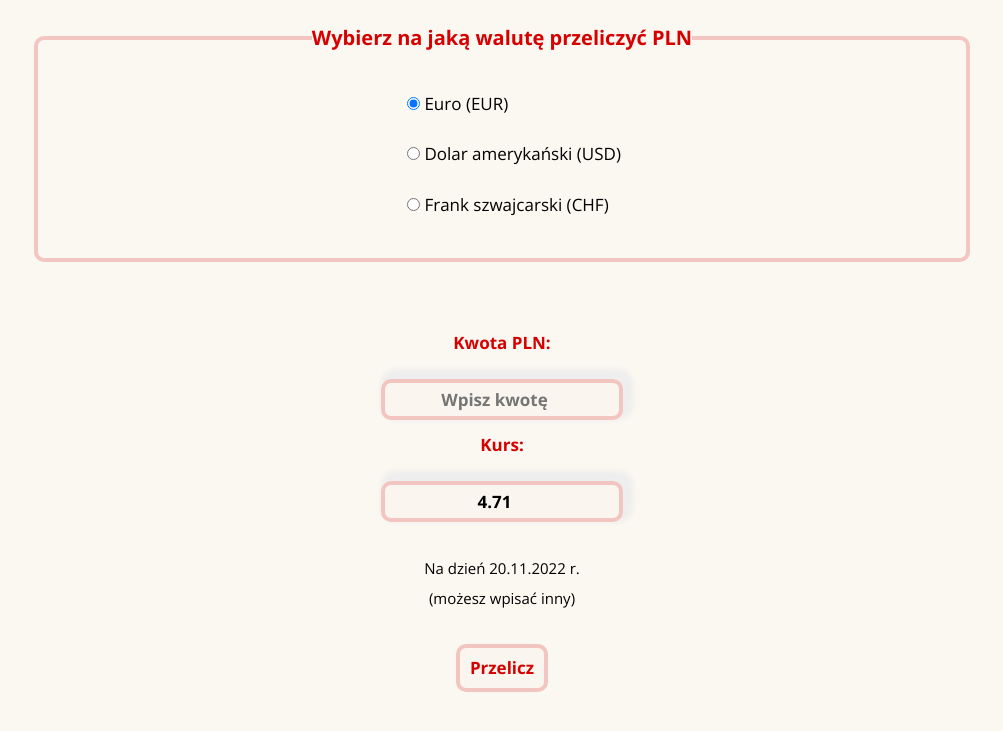
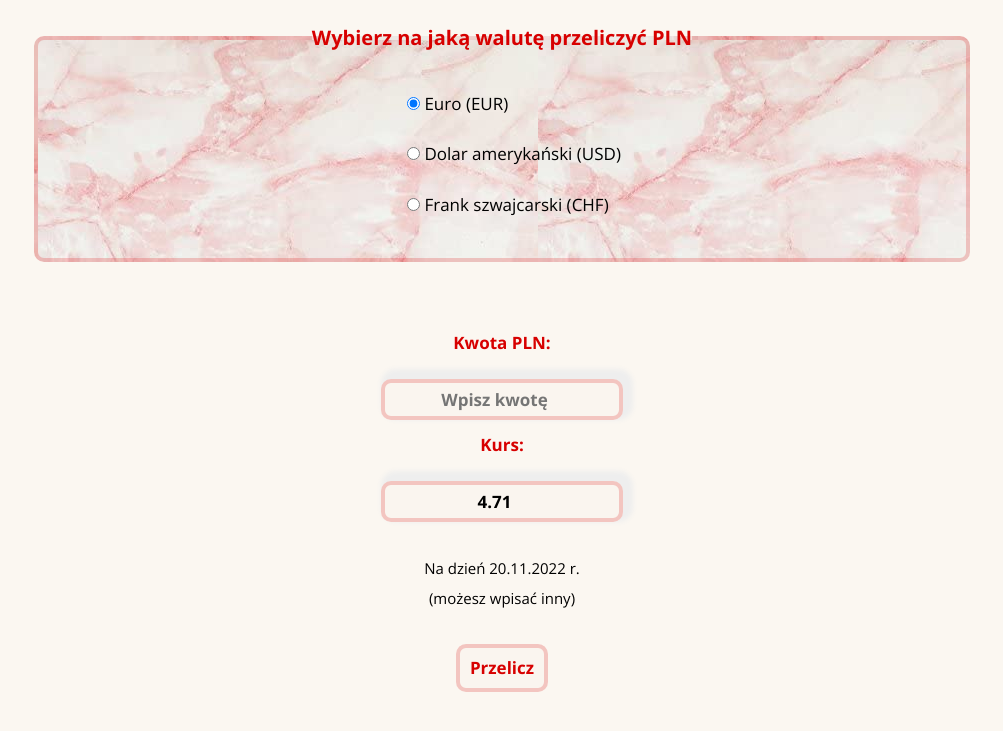
Before and after one commit to MilenaWasilewska/currency-converter, a plain HTML site: page index.html in a window 1280 px wide. Shown: the part 117-848 px from the top of the page, without its empty margins (138-1141 px from the left). Drawn offline with nearby package versions, Linux system fonts and the light colour scheme.

Commit message:
backround selecion form added

```diff
--- a/css/selectionForm.css
+++ b/css/selectionForm.css
@@ -1,9 +1,9 @@
 .selectionForm {
-
     border-style: solid;
     border-width: 4px;
     border-color: rgba(215, 0, 0, 0.2);
     border-radius: 10px;
+    background-image: url("../images/background.jpg");
 }
 
 .selectionForm__legend {
```
Also changed, not shown: images/background.jpg (added).
